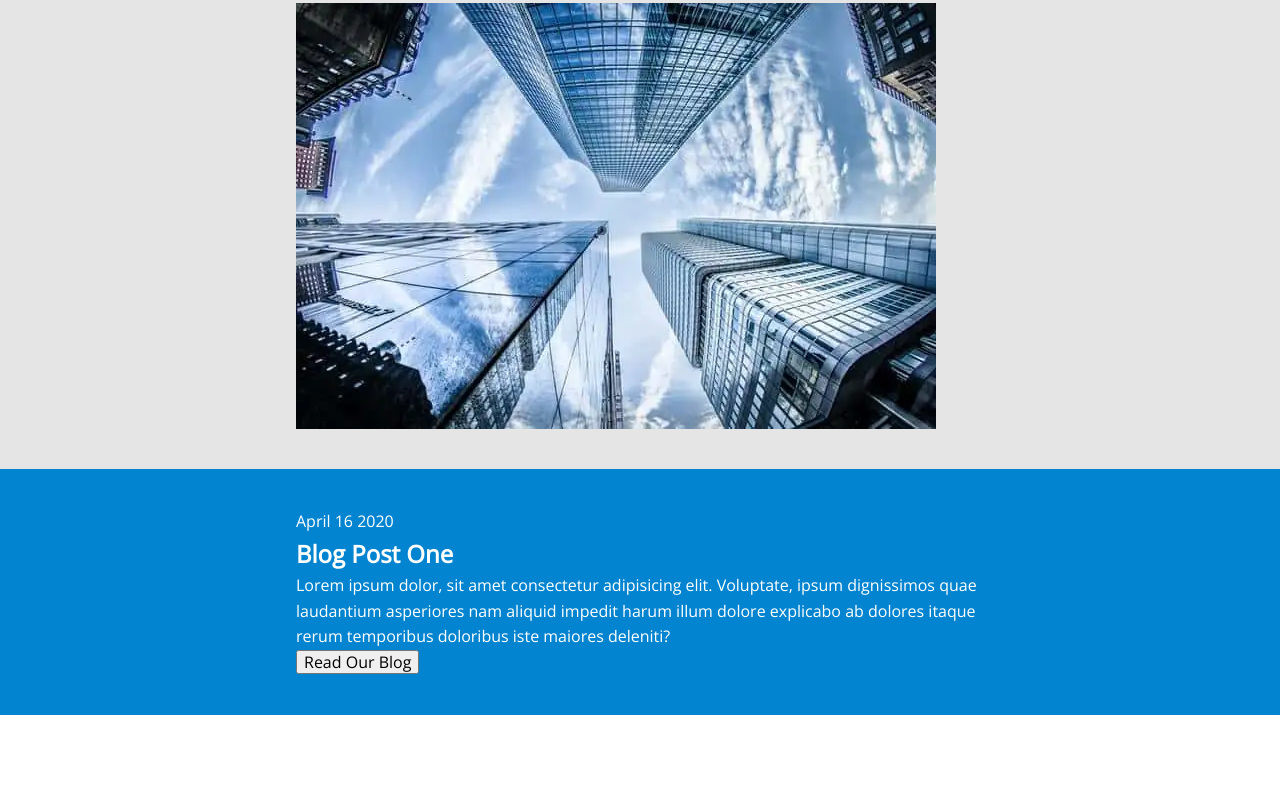
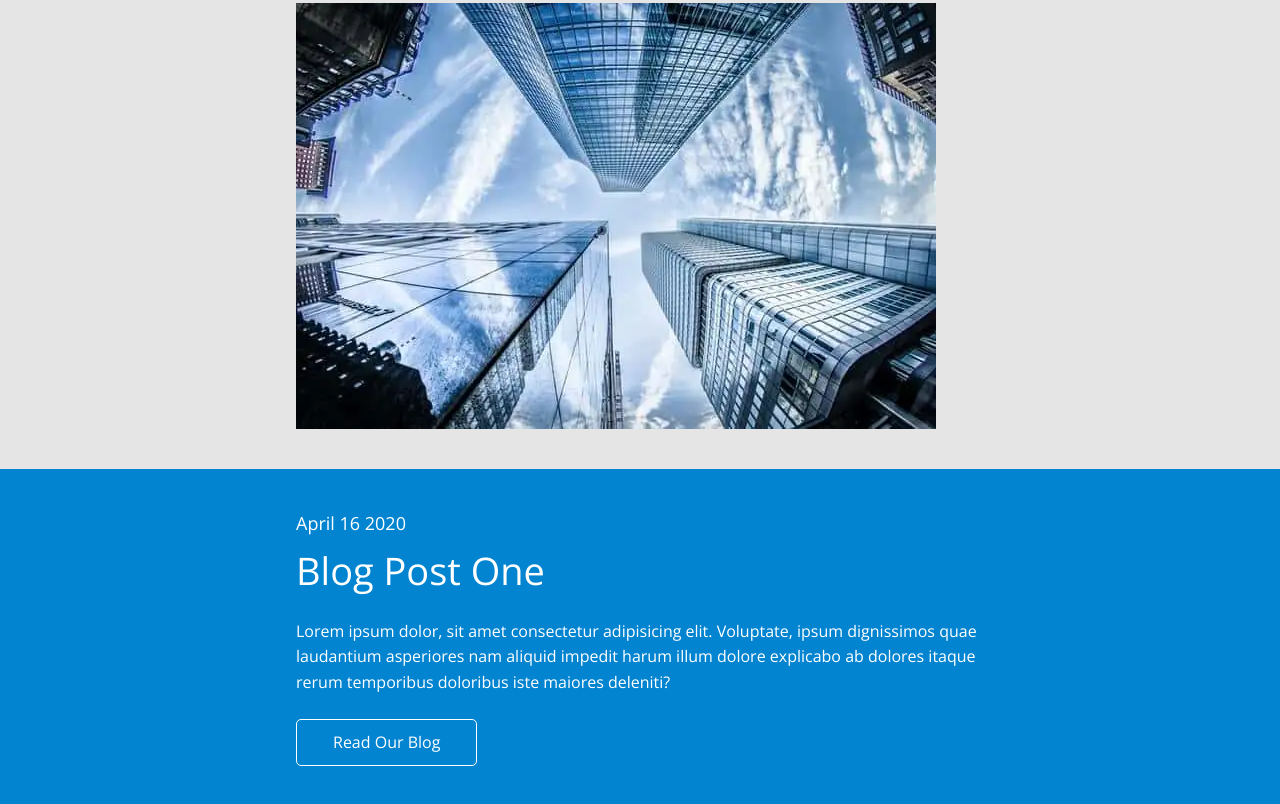
Before and after one commit to emmavasylyk/finance-ledger, a website built with Parcel: page src/index.html in a window 1280 px wide. Shown: the part 3380-4184 px from the top of the page. Before the commit the page ends 4095 px from the top, so only its background shows below. Built offline with nearby package versions, Linux system fonts and the light colour scheme.

Commit message:
add style section blog and corrected about

```diff
--- a/src/partials/about.html
+++ b/src/partials/about.html
@@ -5,6 +5,6 @@
     <h2 class="about__title">We provide bespoke solutions</h2>
     <p class="about__text">Lorem ipsum dolor, sit amet consectetur adipisicing elit. Voluptate, ipsum dignissimos quae laudantium asperiores nam
     aliquid impedit harum illum dolore explicabo ab dolores itaque rerum temporibus doloribus iste maiores deleniti?</p>
-    <button type="button" class="button-secondary">Read More</button>
+    <button type="button" class="button-secondary about__button">Read More</button>
 </div>
 </section>
--- a/src/partials/blog.html
+++ b/src/partials/blog.html
@@ -3,8 +3,8 @@
     <div class="container">
     <p class="blog__data">April 16 2020</p>
     <h2 class="blog__title">Blog Post One</h2>
-    <p>Lorem ipsum dolor, sit amet consectetur adipisicing elit. Voluptate, ipsum dignissimos quae laudantium asperiores nam
+    <p class="blog__text">Lorem ipsum dolor, sit amet consectetur adipisicing elit. Voluptate, ipsum dignissimos quae laudantium asperiores nam
     aliquid impedit harum illum dolore explicabo ab dolores itaque rerum temporibus doloribus iste maiores deleniti?</p>
-    <button type="button">Read Our Blog</button>
+    <button type="button" class="button-secondary blog__button">Read Our Blog</button>
     </div>
 </section>
--- a/src/sass/components/_button.scss
+++ b/src/sass/components/_button.scss
@@ -34,11 +34,4 @@ transition: transform $anim-duration $anim-timing-function;
   line-height: 1.6;
 transition: transform $anim-duration $anim-timing-function;
 cursor: pointer;
-
-  &:hover,
-  &:focus {
-    color: $second-text-color;
-    background: $main-text-color;
-    border: 1px solid $second-text-color;
-  }
 }
--- a/src/sass/layout/_about.scss
+++ b/src/sass/layout/_about.scss
@@ -43,4 +43,12 @@
     line-height: 1.6;
     margin-bottom: 24px;
   }
+  &__button{
+    &:hover,
+    &:focus {
+        color: $second-text-color;
+        background: $main-text-color;
+        border: 1px solid $second-text-color;
+      }
+  }
 }
--- a/src/sass/layout/_blog.scss
+++ b/src/sass/layout/_blog.scss
@@ -1,4 +1,30 @@
 .blog{
     padding: 40px 0px;
     background: $third-background-section;
+
+    &__data{
+        font-weight: 400;
+            font-size: 18px;
+            line-height: 1.66;
+            margin-bottom: 8px;
+    }
+    &__title{
+        font-weight: 300;
+            font-size: 38px;
+            line-height: 1.26;
+            margin-bottom: 24px;
+    }
+    &__text{
+        font-size: 16px;
+        line-height: 1.6;
+        margin-bottom: 24px;
+    }
+    &__button{
+        &:hover,
+            &:focus {
+              color: $third-background-section;
+              background: $main-text-color;
+              border: 1px solid $third-background-section;
+            }
+    }
 }
```
